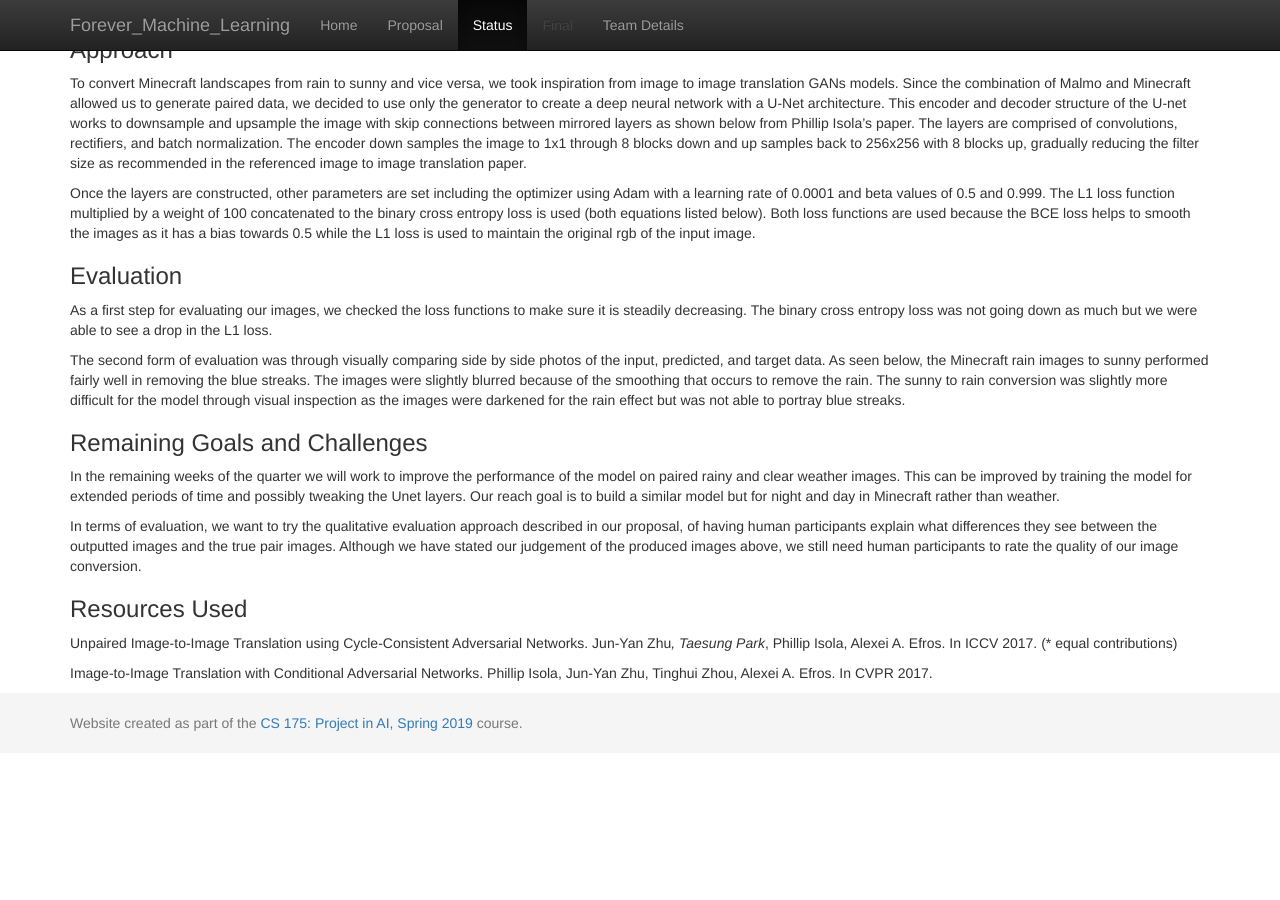
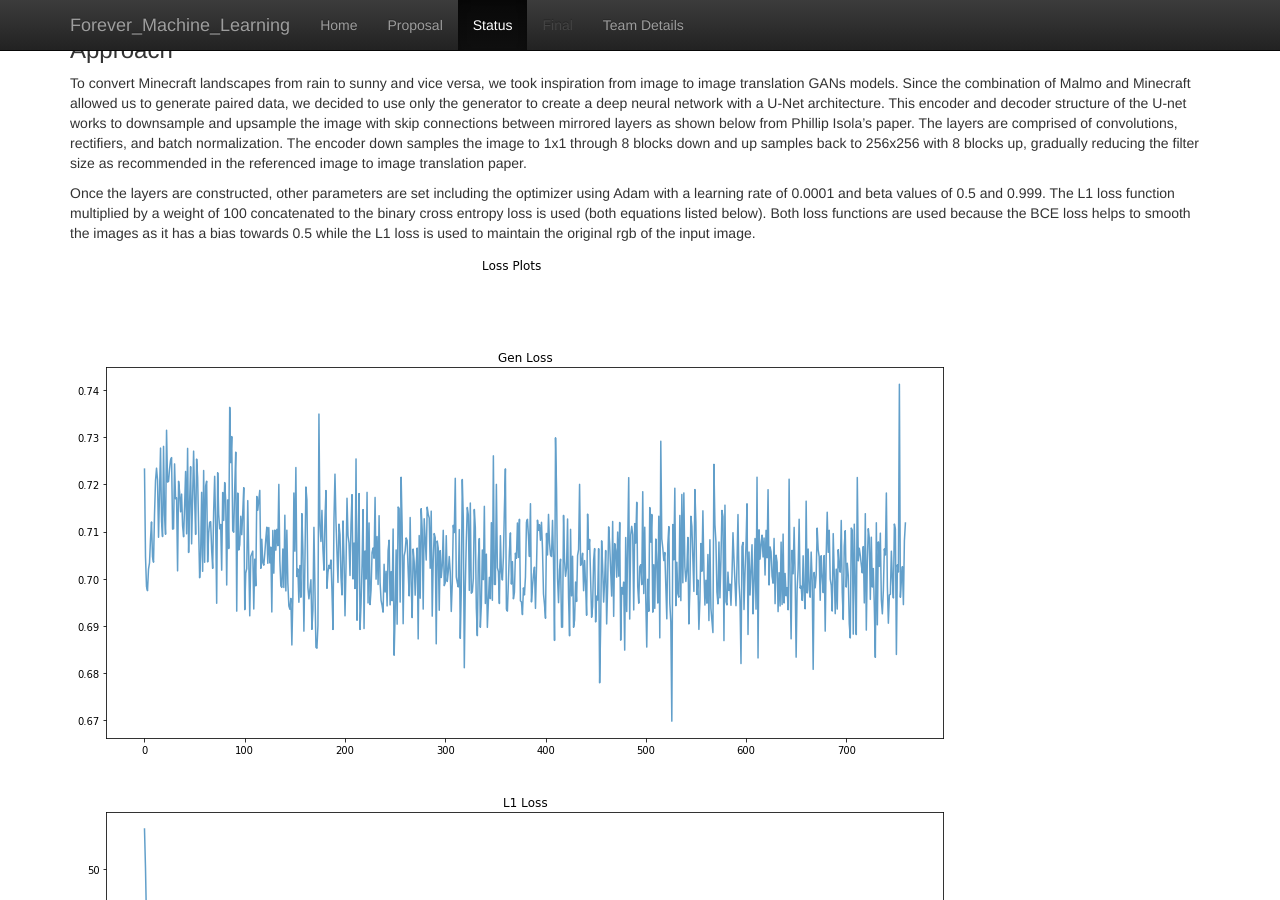
Before and after one commit to elaine-ho/Forever_Machine_Learning, a Jekyll site: the page built from docs/status.md, in a window 1280 px wide and 900 px high, scrolled down 702 px. Built offline with Jekyll 4.4.1, drawn with Linux system fonts in a browser that asks for light colours; our own code applies the rules of GitHub Pages for plain Markdown files; before the commit the page ends 1455 px from its top, so only the background shows below that.

Commit message:
Update status.md

```diff
--- a/docs/status.md
+++ b/docs/status.md
@@ -16,6 +16,8 @@ This project’s objective is to generate minecraft scenes in different environm
 To convert Minecraft landscapes from rain to sunny and vice versa, we took inspiration from image to image translation GANs models. Since the combination of Malmo and Minecraft allowed us to generate paired data, we decided to use only the generator to create a deep neural network with a U-Net architecture. This encoder and decoder structure of the U-net works to downsample and upsample the image with skip connections between mirrored layers as shown below from Phillip Isola’s paper. The layers are comprised of convolutions, rectifiers, and batch normalization. The encoder down samples the image to 1x1 through 8 blocks down and up samples back to 256x256 with 8 blocks up, gradually reducing the filter size as recommended in the referenced image to image translation paper.
 
 Once the layers are constructed, other parameters are set including the optimizer using Adam with a learning rate of 0.0001 and beta values of 0.5 and 0.999. The L1 loss function multiplied by a weight of 100 concatenated to the binary cross entropy loss is used (both equations listed below). Both loss functions are used because the BCE loss helps to smooth the images as it has a bias towards 0.5 while the L1 loss is used to maintain the original rgb of the input image.
+
+![loss plots example](https://github.com/elaine-ho/Forever_Machine_Learning/blob/main/docs/lossPlots_10_10.png)
 
 ### Evaluation
 
```
